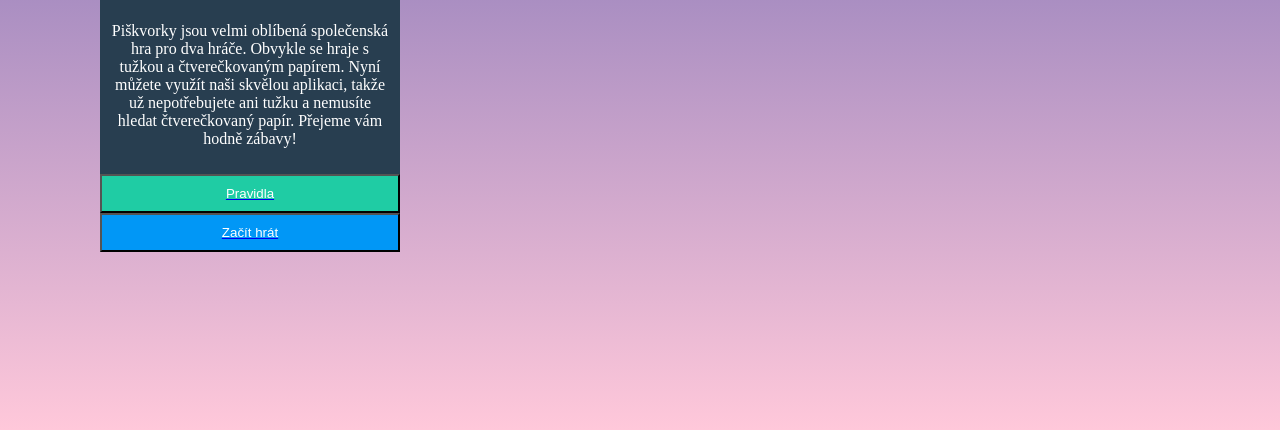
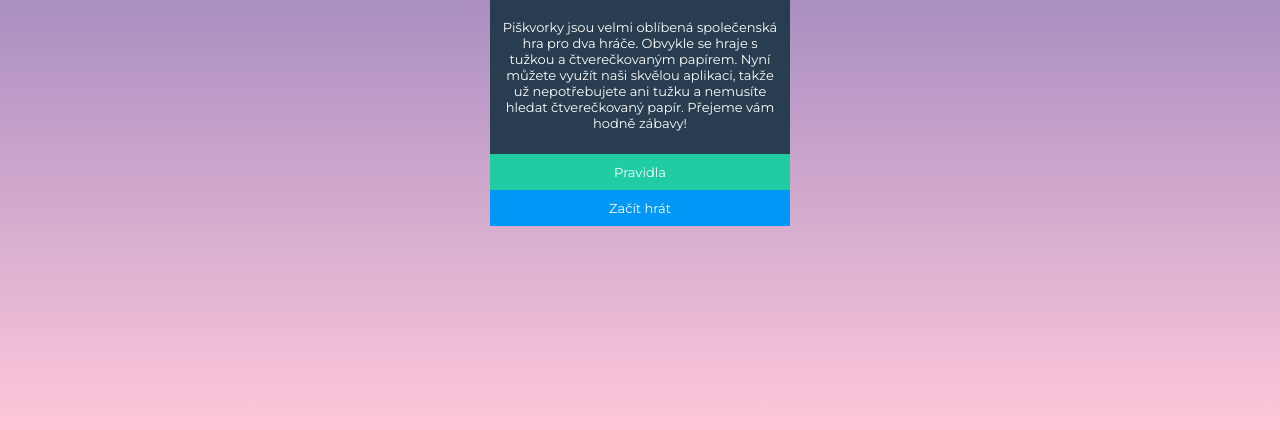
Before and after one commit to mpazlar/piskvorky, a plain HTML site: page index.html in a window 1280 px wide. Shown: the part 370-800 px from the top of the page. Drawn offline with Linux system fonts and the light colour scheme.

Commit message:
final touches

```diff
--- a/index.html
+++ b/index.html
@@ -11,13 +11,18 @@
       href="https://fonts.googleapis.com/css2?family=Lobster&display=swap"
       rel="stylesheet"
     />
+    <link rel="preconnect" href="https://fonts.gstatic.com" />
+    <link
+      href="https://fonts.googleapis.com/css2?family=Montserrat&display=swap"
+      rel="stylesheet"
+    />
   </head>
   <body class="body_container">
     <div class="container">
       <img class="obrazek" src="uvodni.jpg" alt="Úvodní obrázek" />
       <div class="piskvorky">
         <h1 class="nadpis">Piškvorky</h1>
-        <p>
+        <p class="pismo">
           Piškvorky jsou velmi oblíbená společenská hra pro dva hráče. Obvykle
           se hraje s tužkou a čtverečkovaným papírem. Nyní můžete využít naši
           skvělou aplikaci, takže už nepotřebujete ani tužku a nemusíte hledat
@@ -25,9 +30,8 @@
         </p>
       </div>
 
-      <a href="index.html"><button class="pravidla">Pravidla</button></a>
-
-      <a href="index.html"><button class="hrat">Začít hrát</button></a>
+      <a href="index.html"><div class="pravidla pismo">Pravidla</div></a>
+      <a href="index.html"> <div class="hrat pismo">Začít hrát</div></a>
     </div>
   </body>
 </html>
--- a/styles.css
+++ b/styles.css
@@ -14,10 +14,16 @@ body {
   height: 100%;
   margin: 0;
   background-attachment: fixed;
+  display: flex;
+  justify-content: center;
 }
 
 .nadpis {
   font-family: 'Lobster', cursive;
+}
+.pismo {
+  font-family: 'Montserrat', sans-serif;
+  font-size: small;
 }
 
 .body_container {
@@ -58,10 +64,14 @@ body {
   display: block;
   width: 100%;
   cursor: pointer;
+  text-align: center;
 }
 
-a:visited {
-  color: #ffffff;
+a:visited,
+a:link,
+a:hover,
+a:active {
+  text-decoration: none;
 }
 
 .hrat {
@@ -72,14 +82,8 @@ a:visited {
   display: block;
   width: 100%;
   cursor: pointer;
+  text-align: center;
 }
-/*
-.buttons {
-  display: flex;
-  flex-direction: column;
-  align-items: strech;
-}
-*/
 
 .pravidla:hover {
   background-color: 1fcca4;
```
